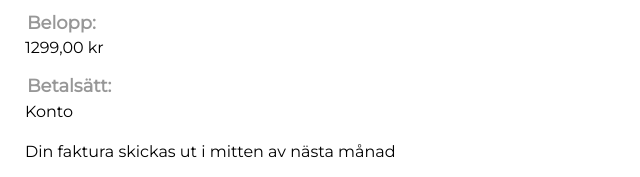
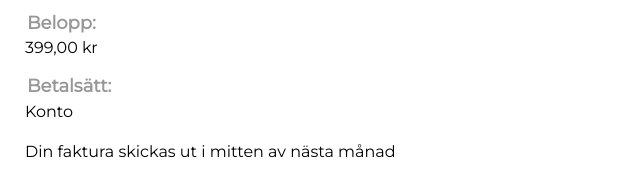
Before and after one commit to ViggoOhlsson/webshop-inlamning-3, a website: page tack.html in a window 1280 px wide. Shown: the part 441-618 px from the top of the page, 0-640 px from the left. Drawn offline with nearby package versions, Linux system fonts and the light colour scheme.

Commit message:
ändrat belopp

```diff
--- a/tack.html
+++ b/tack.html
@@ -62,7 +62,7 @@
       </div>
       <div>
         <h5 class="text-fet"> Belopp: </h5>
-        <p class="text">1299,00 kr</p>
+        <p class="text">399,00 kr</p>
       </div>
       <div>
         <h5 class="text-fet"> Betalsätt: </h5>
```
